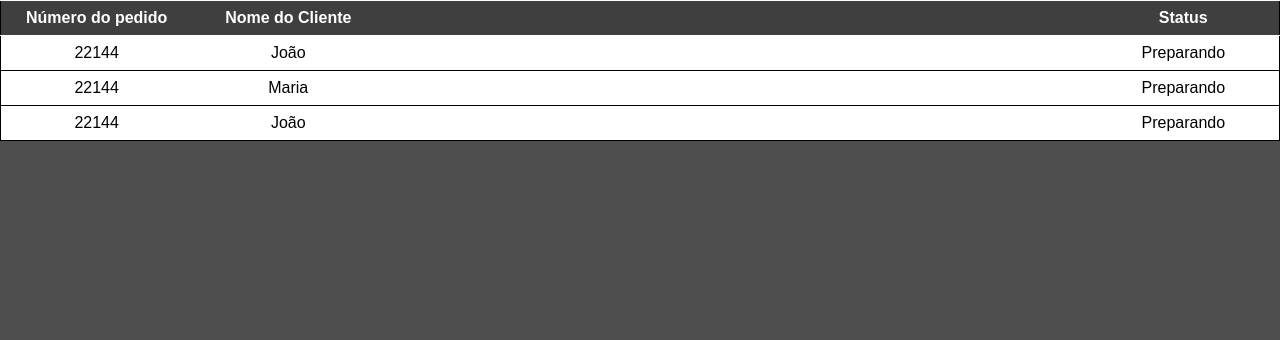
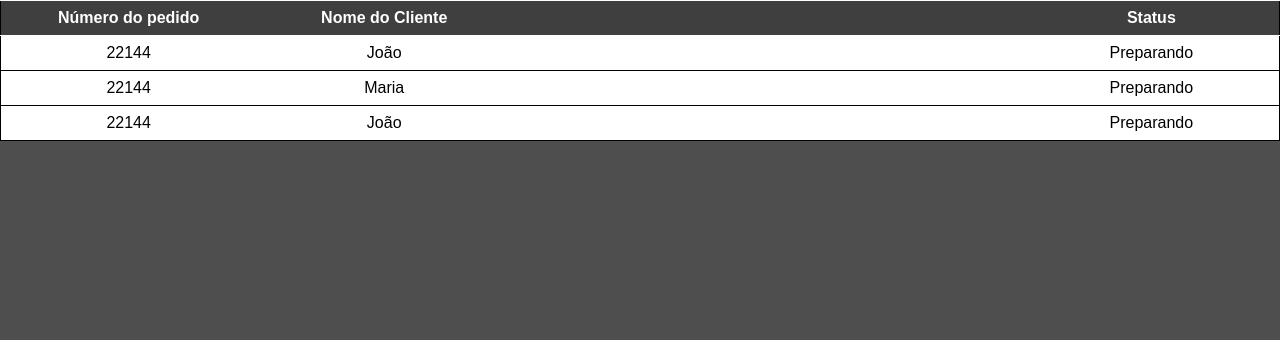
Before and after one commit to Vinicius0421/projeto_tcc, a PHP site: page / in a window 1280 px wide. Shown: the part 119-459 px from the top of the page. Run offline with PHP 8.4, Linux system fonts and the light colour scheme.

Commit message:
corrigido problema da tabela

```diff
--- a/projeto_tcc/projeto_tcc/area_funcionario/adm_pedidos/Scripts/menu_funcionarios.js
+++ b/projeto_tcc/projeto_tcc/area_funcionario/adm_pedidos/Scripts/menu_funcionarios.js
@@ -19,7 +19,7 @@ function troca_pagina(event){
                 var novoconteudo = document.createElement("main");
                 main.appendChild(novoconteudo)
                 novoconteudo.innerHTML = `
-                <table>
+                <table class="tabela_pedidos">
                     <tr class="cabecalho_tabela">
                         <th>Número do pedido</th>
                         <th>Nome do Cliente</th>
@@ -53,7 +53,7 @@ function troca_pagina(event){
                 novoconteudo = document.createElement("main");
                 main.appendChild(novoconteudo)
                 novoconteudo.innerHTML = `
-                <table>
+                <table class="tabela_historico">
                     <tr class="cabecalho_tabela">
                         <th>Número do pedido</th>
                         <th>Nome do Cliente</th>
@@ -132,7 +132,7 @@ function troca_pagina(event){
                 novoconteudo = document.createElement("main");
                 main.appendChild(novoconteudo)
                 novoconteudo.innerHTML = `
-                <table>
+                <table class="produtos_disponiveis">
                     <tr class="cabecalho_tabela">
                         <th>ID do produto</th>
                         <th>Nome do produto</th>
--- a/projeto_tcc/projeto_tcc/area_funcionario/adm_pedidos/geral.css
+++ b/projeto_tcc/projeto_tcc/area_funcionario/adm_pedidos/geral.css
@@ -12,6 +12,7 @@ body {
 header {
     background-color: #222222;
     width: 100%;
+    max-height: 120px;
 }
 
 header h1 {
@@ -38,61 +39,12 @@ nav {
     box-sizing: border-box; /* Inclui padding no cálculo da largura */
 }
 
-nav a {
-    font-size: 18px;
+nav span {
+    font-size: 18px;  /* Ajusta o tamanho da fonte para evitar transbordo */
     text-decoration: none;
-    color: #F3F3F3;
+    color: #ffffff;
     text-align: center;
-}
-
-/* Ajustes responsivos */
-@media (max-width: 960px) {
-    nav {
-        align-items: flex-start;
-    }
-
-    nav a {
-        padding: 10px 0;
-        width: 100%;
-        text-align: left;
-    }
-}
-
-.cabecalho_tabela {
-    background-color: #3f3f3f;
-    color: #ffffff;
-}
-
-table {
-    width: 100%;
-    border-collapse: collapse;
-    background-color: #ffffff;;
-}
-
-th, td {
-    padding: 8px;
-    text-align: left;
-    border-top: 1px solid;
-    border-bottom: 1px solid;
-}
-
-th:first-child, td:first-child {
-    width: 15%; /* Largura da primeira coluna */
-    text-align: center;
-}
-
-th:nth-child(2), td:nth-child(2) {
-    width: 15%; /* Largura da segunda coluna */
-    text-align: center;
-}
-
-th:nth-child(3), td:nth-child(3) {
-    width: 55%; /* Largura da terceira coluna */
-}
-
-th:nth-child(4), td:nth-child(4) {
-    width: 15%; /* Largura da quarta coluna */
-    text-align: center;
+    cursor: pointer;
 }
 
 footer {
--- a/projeto_tcc/projeto_tcc/area_funcionario/adm_pedidos/historico_pedidos.css
+++ b/projeto_tcc/projeto_tcc/area_funcionario/adm_pedidos/historico_pedidos.css
@@ -78,12 +18,27 @@ th, td {
     width: 20%;
 }
 
-footer {
-    background-color: #222222;
-    color: white;
+.tabela_historico th:first-child, td:first-child {
+    width: 20%; /* Largura da primeira coluna */
     text-align: center;
-    padding: 10px;
-    position: fixed;
-    bottom: 0;
-    width: 100%;
 }
+
+.tabela_historico th:nth-child(2), td:nth-child(2) {
+    width: 20%; /* Largura da segunda coluna */
+    text-align: center;
+}
+
+.tabela_historico th:nth-child(3), td:nth-child(3) {
+    width: 20%;
+    text-align: center;
+}
+
+.tabela_historico th:nth-child(4), td:nth-child(4) {
+    width: 20%; /* Largura da quarta coluna */
+    text-align: center;
+}
+
+.tabela_historico th:nth-child(5), td:nth-child(5) {
+    width: 20%; /* Largura da quarta coluna */
+    text-align: center;
+}
--- a/projeto_tcc/projeto_tcc/area_funcionario/adm_pedidos/index.html
+++ b/projeto_tcc/projeto_tcc/area_funcionario/adm_pedidos/index.html
@@ -4,7 +4,8 @@
         <meta charset="UTF-8">
         <meta name="viewport" content="width=device-width, initial-scale=1.0">
         <title>Pedidos</title>
-        <link rel="stylesheet" href="gerall.css">
+        <link rel="stylesheet" href="geral.css">
+        <link rel="stylesheet" href="pedidos.css">
         <link rel="stylesheet" href="produtos_disponiveis.css">
         <link rel="stylesheet" href="cadastro_produto.css">
         <link rel="stylesheet" href="historico_pedidos.css">
@@ -22,7 +23,7 @@
             </nav>
         </header>
         <main>
-            <table>
+            <table class="tabela_pedidos">
                 <tr class="cabecalho_tabela">
                     <th>Número do pedido</th>
                     <th>Nome do Cliente</th>
@@ -30,22 +31,22 @@
                     <th>Status</th>
                 </tr>
                 <tr>
-                    <td class="ab">22144</td>
-                    <td class="ab">João</td>
-                    <td class="ab"></td>
-                    <td class="ab">Preparando</td>
+                    <td>22144</td>
+                    <td>João</td>
+                    <td></td>
+                    <td>Preparando</td>
                 </tr>
                 <tr>
-                    <td class="ab">22144</td>
-                    <td class="ab">Maria</td>
-                    <td class="ab"></td>
-                    <td class="ab">Preparando</td>
+                    <td>22144</td>
+                    <td>Maria</td>
+                    <td></td>
+                    <td>Preparando</td>
                 </tr>
                 <tr>
-                    <td class="ab">22144</td>
-                    <td class="ab">João</td>
-                    <td class="ab"></td>
-                    <td class="ab">Preparando</td>
+                    <td>22144</td>
+                    <td>João</td>
+                    <td></td>
+                    <td>Preparando</td>
                 </tr>
             </table>
         </main>
--- /dev/null
+++ b/projeto_tcc/projeto_tcc/area_funcionario/adm_pedidos/pedidos.css
@@ -0,0 +1,36 @@
+.cabecalho_tabela {
+    background-color: #3f3f3f;
+    color: #ffffff;
+}
+
+table {
+    width: 100%;
+    border-collapse: collapse;
+    background-color: #ffffff;;
+}
+
+th, td {
+    padding: 8px;
+    text-align: left;
+    border-top: 1px solid;
+    border-bottom: 1px solid;
+}
+
+.tabela_pedidos th:first-child, td:first-child {
+    width: 20%; /* Largura da primeira coluna */
+    text-align: center;
+}
+
+.tabela_pedidos th:nth-child(2), td:nth-child(2) {
+    width: 20%; /* Largura da segunda coluna */
+    text-align: center;
+}
+
+.tabela_pedidos th:nth-child(3), td:nth-child(3) {
+    width: 40%; /* Largura da terceira coluna (A INVISIVEL)*/
+}
+
+.tabela_pedidos th:nth-child(4), td:nth-child(4) {
+    width: 20%; /* Largura da quarta coluna */
+    text-align: center;
+}
--- a/projeto_tcc/projeto_tcc/area_funcionario/adm_pedidos/produtos_disponiveis.css
+++ b/projeto_tcc/projeto_tcc/area_funcionario/adm_pedidos/produtos_disponiveis.css
@@ -76,31 +17,21 @@ th, td {
     border-bottom: 1px solid;
 }
 
-th:first-child, td:first-child {
-    width: 15%; /* Largura da primeira coluna */
+.produtos_disponiveis th:first-child, td:first-child {
+    width: 20%; /* Largura da primeira coluna */
     text-align: center;
 }
 
-th:nth-child(2), td:nth-child(2) {
-    width: 15%; /* Largura da segunda coluna */
+.produtos_disponiveis th:nth-child(2), td:nth-child(2) {
+    width: 20%; /* Largura da segunda coluna */
     text-align: center;
 }
 
-th:nth-child(3), td:nth-child(3) {
-    width: 55%; /* Largura da terceira coluna (A INVISIVEL)*/
+.produtos_disponiveis th:nth-child(3), td:nth-child(3) {
+    width: 40%; /* Largura da terceira coluna (A INVISIVEL)*/
 }
 
-th:nth-child(4), td:nth-child(4) {
-    width: 15%; /* Largura da quarta coluna */
+.produtos_disponiveis th:nth-child(4), td:nth-child(4) {
+    width: 20%; /* Largura da quarta coluna */
     text-align: center;
 }
-
-footer {
-    background-color: #222222;
-    color: white;
-    text-align: center;
-    padding: 10px;
-    position: fixed;
-    bottom: 0;
-    width: 100%;
-}
```
Also changed, not shown: other parts of projeto_tcc/projeto_tcc/area_funcionario/adm_pedidos/historico_pedidos.css (+0 -60 lines), other parts of projeto_tcc/projeto_tcc/area_funcionario/adm_pedidos/produtos_disponiveis.css (+0 -59 lines), cadastro.txt (deleted, +0 -104 lines), historico_pedidos.txt (deleted, +0 -53 lines), projeto_tcc/projeto_tcc/area_funcionario/adm_pedidos/cadastro_produto.css (+0 -48 lines).
